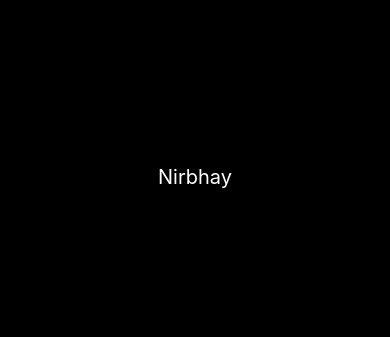
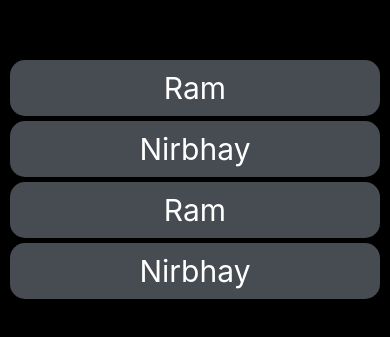
Before and after one commit to nirbhayram/expo-client-starter, a React Native app: screen / in a window 390 px wide. Shown: the part 245-582 px from the top of the page. Built offline with nearby package versions, Linux system fonts and the light colour scheme.

Commit message:
created name text component

```diff
--- a/App.js
+++ b/App.js
@@ -1,24 +1,25 @@
 import React from 'react'
-import { View, Text, StyleSheet } from 'react-native'
+import { View, Text, StyleSheet, ScrollView } from 'react-native'
+import NameText from './src/components/NameText'
 
 export default function App() {
 
   const styles = StyleSheet.create({
     container: {
       flex: 1,
+      padding: 10,
       justifyContent: "center",
       alignItems: "center",
       backgroundColor: "#000000",
     },
-    textSyle: {
-      color: "#ffffff",
-      fontSize: 20,
-    }
   })
 
   return (
     <View style={styles.container}>
-      <Text style={styles.textSyle}>Nirbhay</Text>
+        <NameText personName="Ram"/>
+        <NameText personName="Nirbhay"/>
+        <NameText personName="Ram"/>
+        <NameText personName="Nirbhay"/>
     </View>
   )
 }
--- /dev/null
+++ b/src/components/NameText.js
@@ -0,0 +1,24 @@
+import React from 'react'
+import { View, Text, StyleSheet } from 'react-native'
+
+export default function NameText({personName=`Nirbhay`}) {
+    const styles = StyleSheet.create({
+        textSyle: {
+            alignSelf: "center",
+            color: "#ffffff",
+            backgroundColor: "#474b52",
+            fontSize: 30,
+            paddingHorizontal: 20,
+            paddingVertical: 10,
+            borderRadius: 15,
+            overflow: "hidden",
+            marginTop: 5,
+            width: `100%`,
+            textAlignVertical:"center",
+            textAlign: "center"
+        },
+    })
+    return (
+        <Text style={styles.textSyle}>{personName}</Text>
+    )
+}
```
